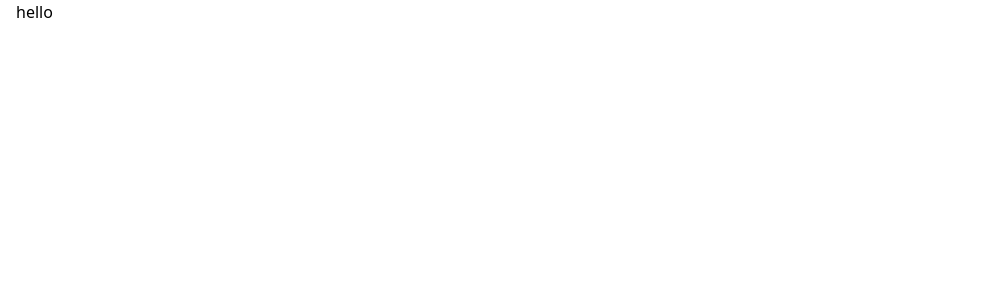
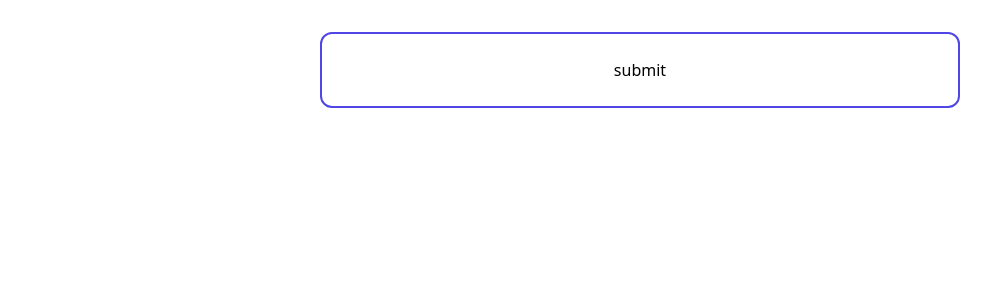
Before and after one commit to sl7one/LunaEdge-test, a React (Vite) app: page / in a window 1280 px wide. Shown: the top 300 px of the page, without its empty margins (0-1006 px from the left). Built offline with nearby package versions, Linux system fonts and the light colour scheme.

Commit message:
add form

```diff
--- a/src/App.tsx
+++ b/src/App.tsx
@@ -1,9 +1,10 @@
 import Container from './components/Container'
+import Form from './components/Form'
 
 function App() {
   return (
     <Container>
-      <div>hello</div>
+      <Form/>
     </Container>
   )
 }
--- /dev/null
+++ b/src/components/Form/index.tsx
@@ -0,0 +1,22 @@
+import { useForm, SubmitHandler } from "react-hook-form";
+
+export default function Form() {
+  const {
+    register,
+    handleSubmit,
+    formState: { errors },
+  } = useForm<Inputs>();
+
+  const onSubmit: SubmitHandler<Inputs> = (data) => {
+    console.log(data);
+  };
+
+  return (
+    <form
+      className="w-full max-w-screen-sm mx-auto p-6 border-2 border-indigo-600 rounded-xl flex gap-4 flex-col mt-8"
+      onSubmit={handleSubmit(onSubmit)}
+    >
+      <button type="button">submit</button>
+    </form>
+  );
+}
```
